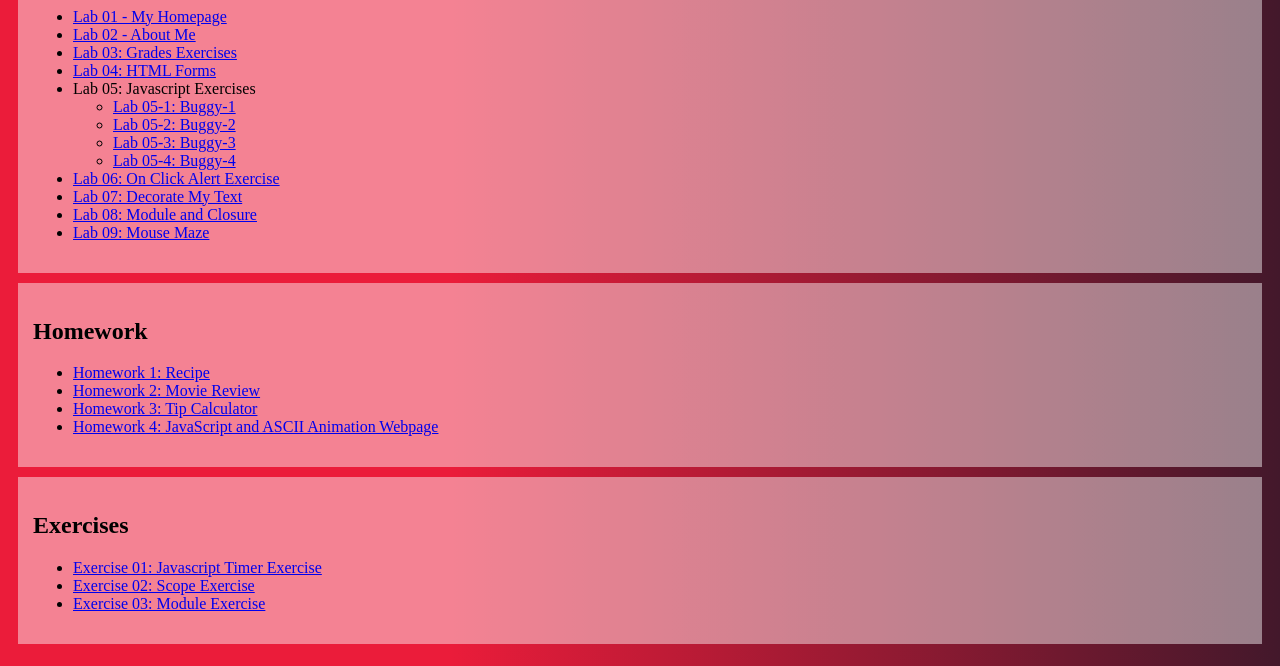
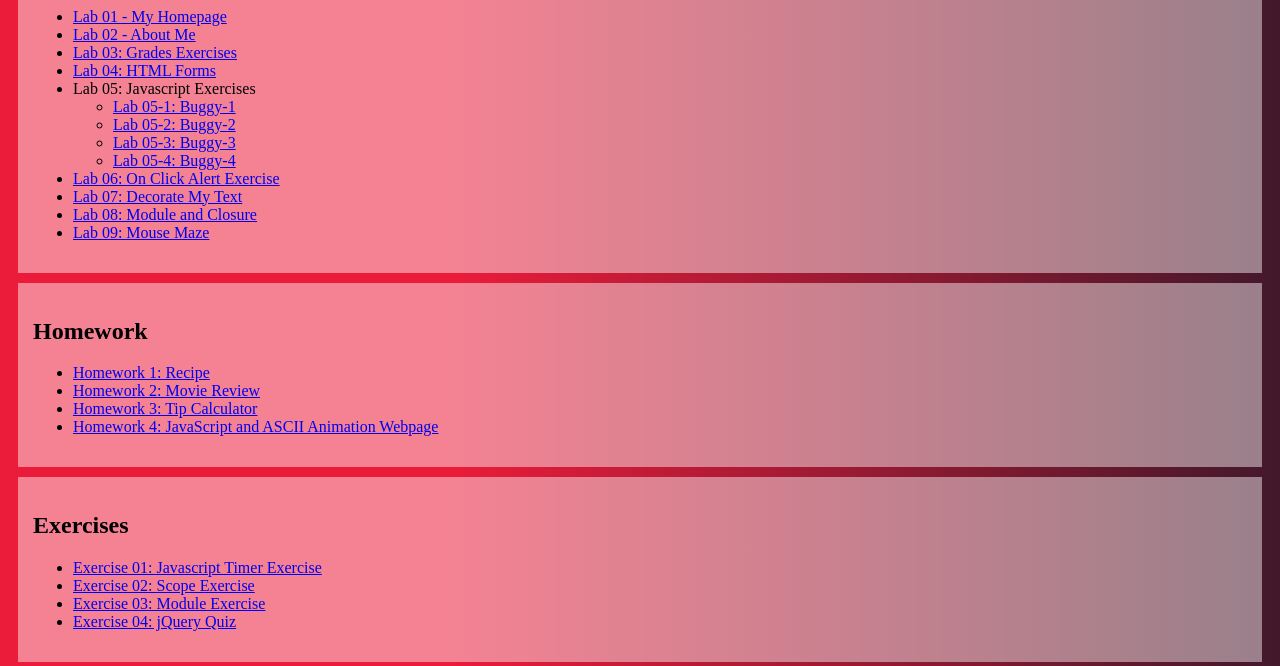
Before and after one commit to abdibedaso/abdibedaso.github.io, a plain HTML site: page index.html in a window 1280 px wide. Shown: the part 471-1137 px from the top of the page. Drawn offline with Linux system fonts and the light colour scheme.

Commit message:
add jQuery-quiz to index

```diff
--- a/index.html
+++ b/index.html
@@ -55,6 +55,7 @@
                 <li><a href="./javascript-timer-exercises/javascript-timer-exercises.txt">Exercise 01: Javascript Timer Exercise</a></li>
                 <li><a href="./scope-exercises/exercise.txt">Exercise 02: Scope Exercise</a></li>
                 <li><a href="./module-exercise/index.txt">Exercise 03: Module Exercise</a></li>
+                <li><a href="./jQuery-quiz/I/index.txt">Exercise 04: jQuery Quiz</a></li>
             </ul>
         </section>
     </div>
```
